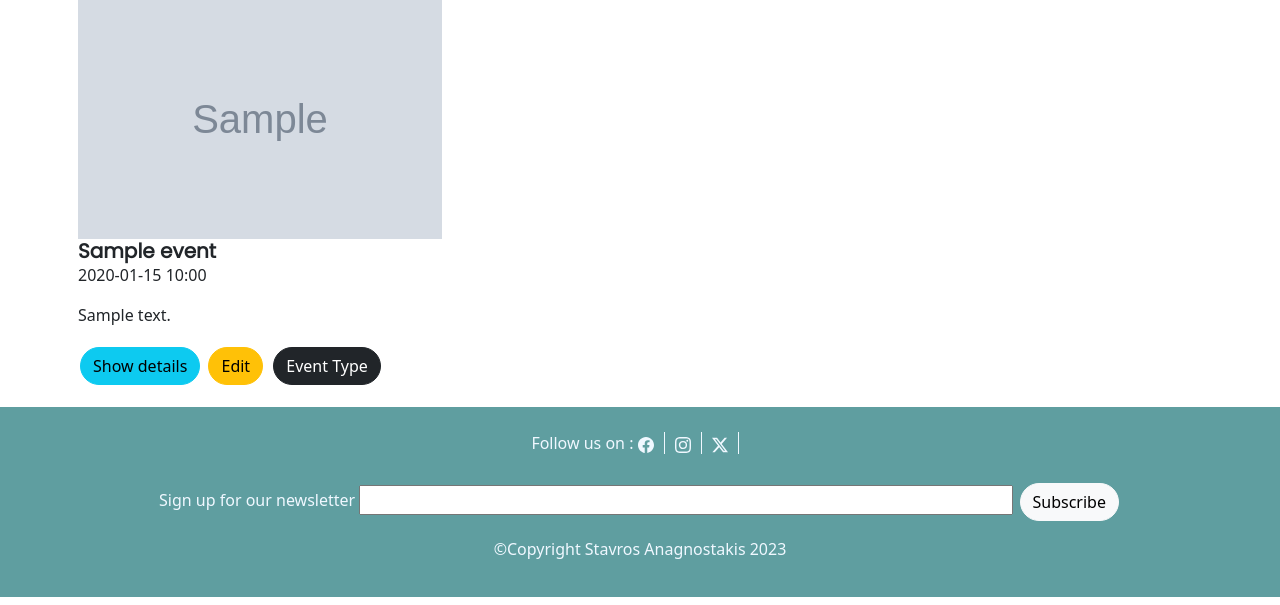
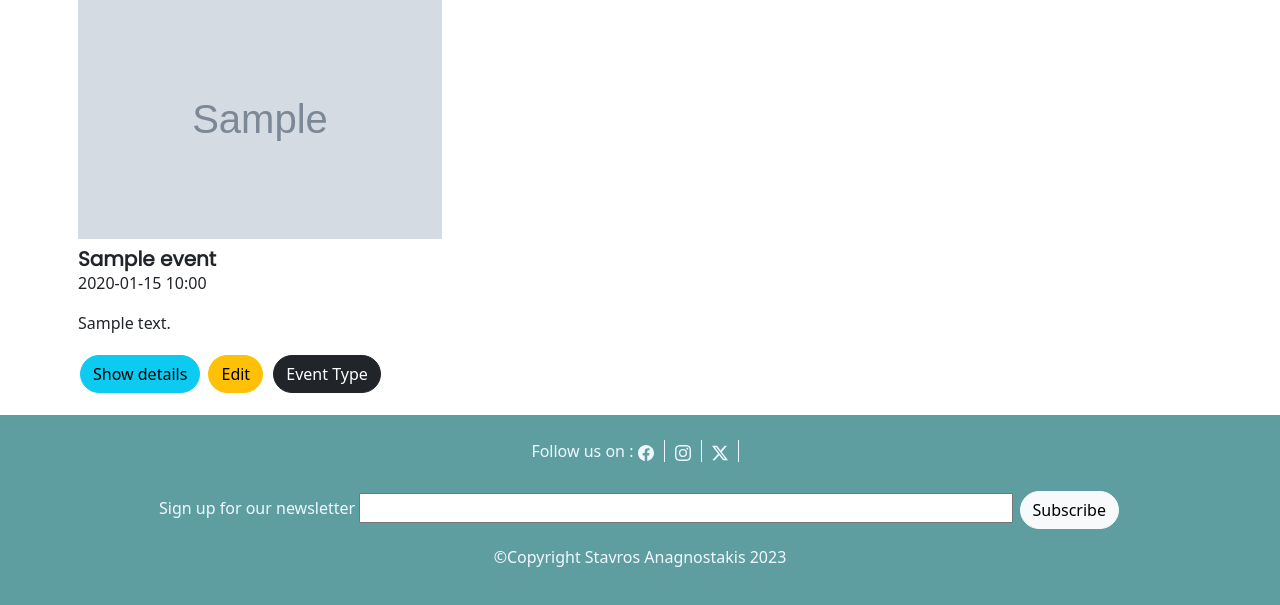
Before and after one commit to stavrosan/Global-events-webapp, a Symfony app: template templates/events/index.html.twig in a window 1280 px wide. Shown: the part 547-1152 px from the top of the page. Run offline with Twig, Linux system fonts and the light colour scheme; the template is opened without the code that fills it: most values are stand-ins (such as "Sample title", 1, 10 or a date in 2020); grey boxes marked "Sample" are stand-in pictures; some libraries are stand-ins or nearby versions; some web fonts are replaced.

Commit message:
last commit

```diff
--- a/templates/events/index.html.twig
+++ b/templates/events/index.html.twig
@@ -23,7 +23,7 @@
     <div class='col md-4 p-2'>
         <div class='card1 h-100'>
              <img src={{ event.picture }} class='card-img-top object-fit-cover' style='height:15rem;' alt={{ event.name }}>
-            <div class='card-body'>
+            <div class='card-body mt-2'>
               <h5 class='card-title fw-bold'>{{ event.name }}</h5>
               <p class='card-text'>{{ event.date ? event.date|date('Y-m-d H:i') : '' }}</p>
               <p class='card-text'>{{ event.address }}</p>
```
